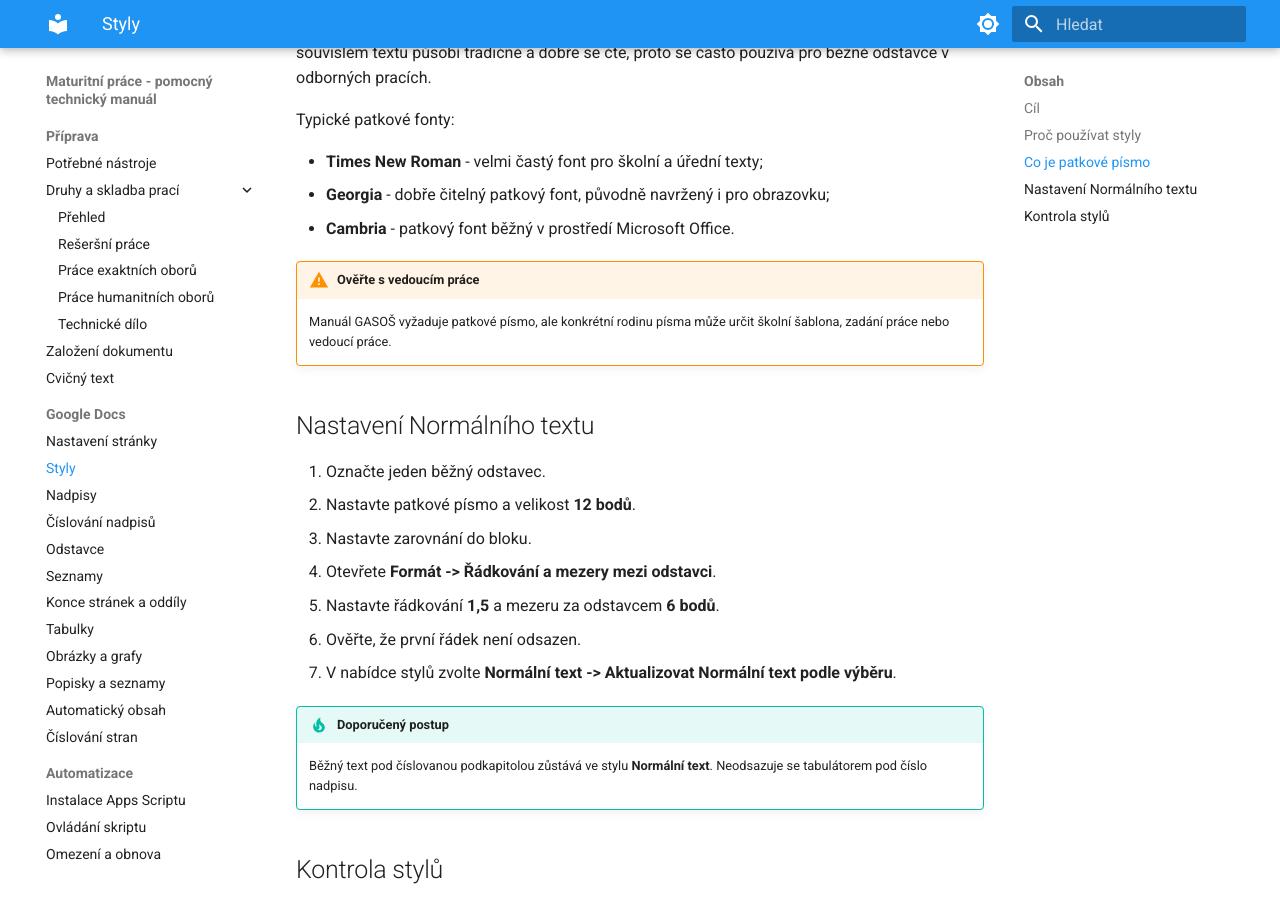
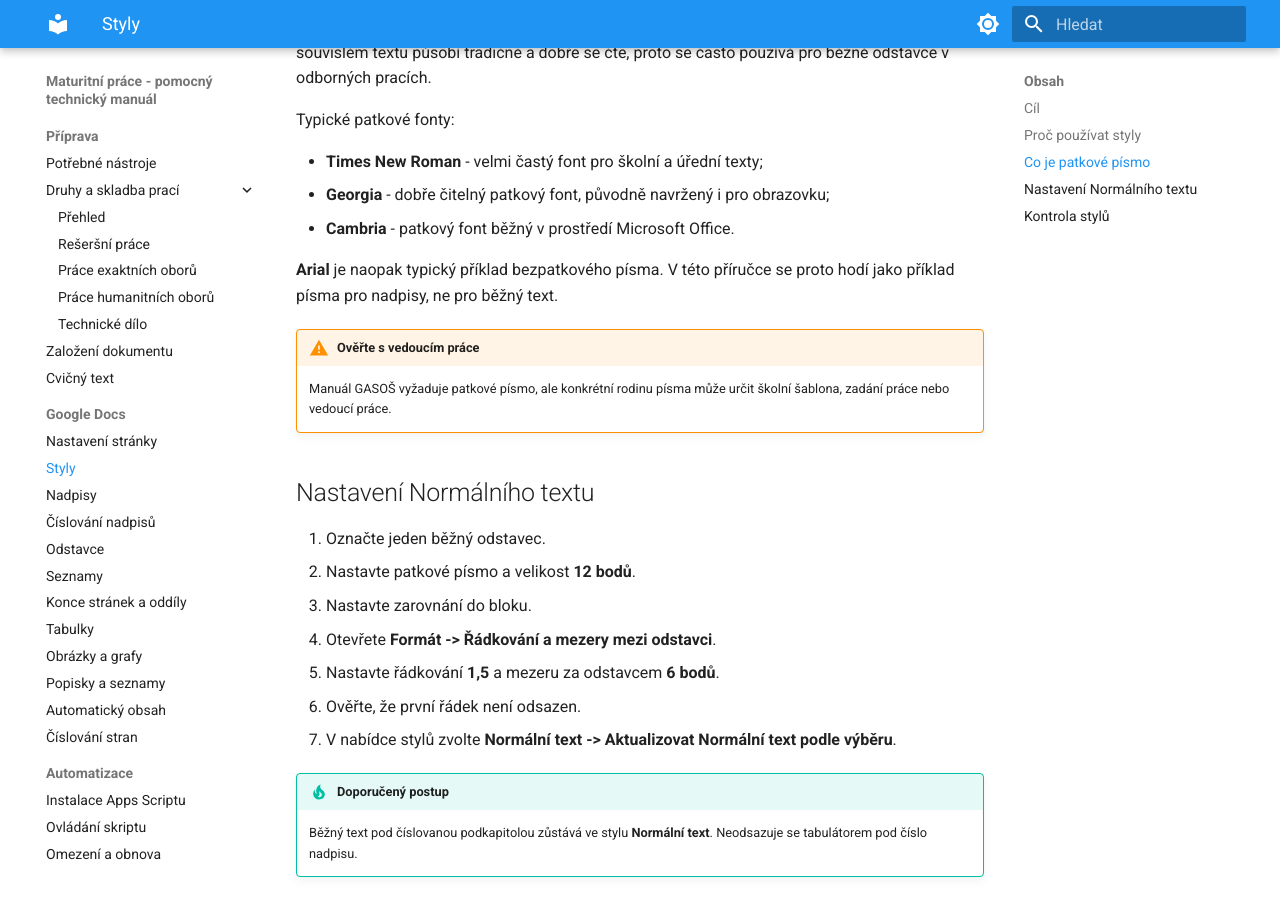
Before and after one commit to faitjaroslav-byte/maturitni_prace, an MkDocs documentation site: the page built from docs/google-docs/styly.md, in a window 1280 px wide and 900 px high, scrolled down 631 px. Built offline with MkDocs 1.6.1 and Material for MkDocs 9.7.7, drawn with Linux system fonts in a browser that asks for light colours.

Commit message:
Mention Arial as sans-serif example

```diff
--- a/docs/google-docs/styly.md
+++ b/docs/google-docs/styly.md
@@ -21,6 +21,8 @@ Typické patkové fonty:
 - **Georgia** - dobře čitelný patkový font, původně navržený i pro obrazovku;
 - **Cambria** - patkový font běžný v prostředí Microsoft Office.
 
+**Arial** je naopak typický příklad bezpatkového písma. V této příručce se proto hodí jako příklad písma pro nadpisy, ne pro běžný text.
+
 !!! warning "Ověřte s vedoucím práce"
     Manuál GASOŠ vyžaduje patkové písmo, ale konkrétní rodinu písma může určit školní šablona, zadání práce nebo vedoucí práce.
 
```
